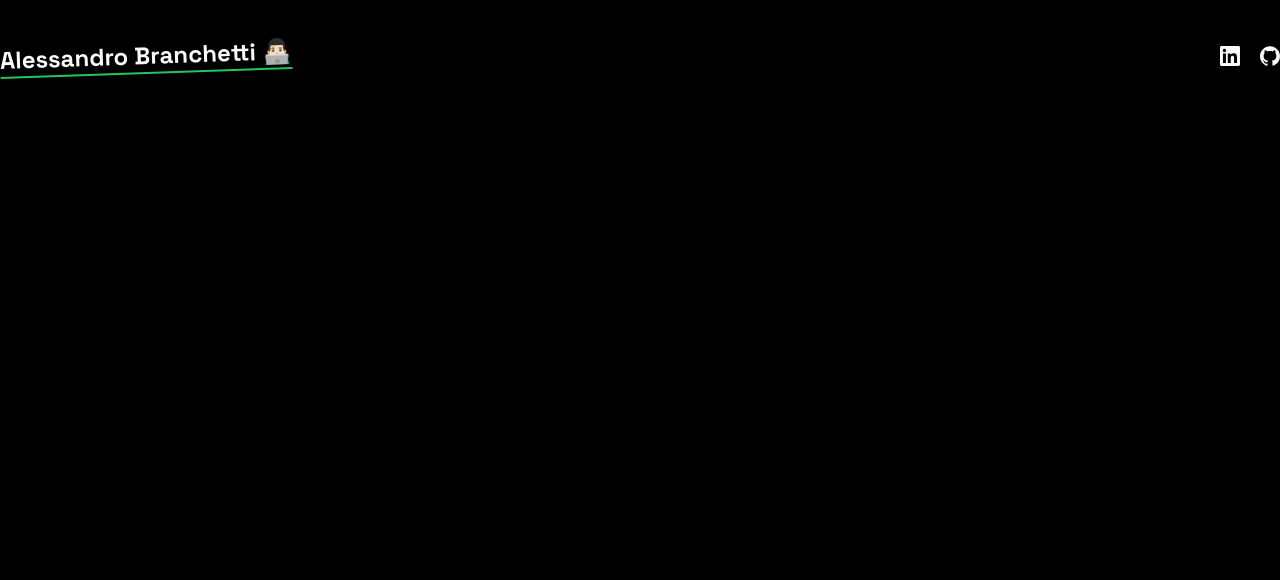
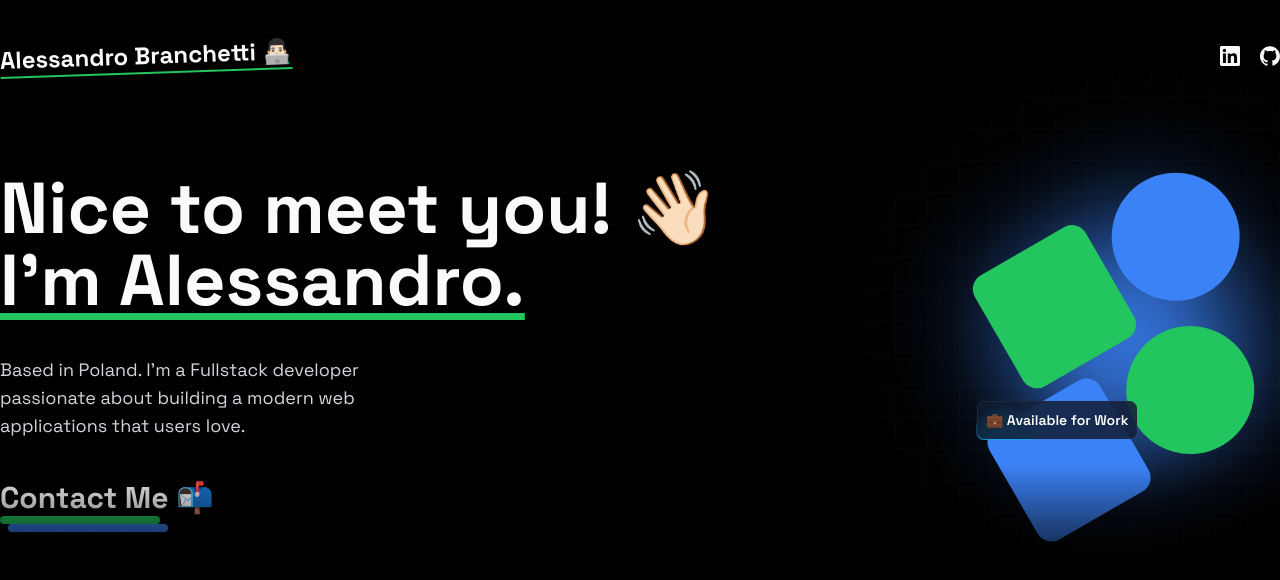
Before and after one commit to brnktt/portfolio, a Next.js app: page / in a window 1280 px wide. Shown: the top 580 px of the page. Built offline with nearby package versions, Linux system fonts and the light colour scheme.

Commit message:
add Hero section

```diff
--- /dev/null
+++ b/app/(home)/components/HeroSection.tsx
@@ -0,0 +1,42 @@
+import React from 'react';
+import Link from "next/link";
+import {MovingBorderBtn} from "@/components/ui/moving-border";
+
+function HeroSection() {
+  return (
+    <div className="flex flex-col-reverse lg:flex-row gap-16 lg:gap-0 items-center justify-between min-h-[60vh]">
+      <div className="space-y-10 text-center lg:text-left">
+        <h1 className="text-4xl lg:text-7xl font-bold">Nice to meet you! 👋🏻<br/> <span className="underline underline-offset-8 decoration-green-500">{"I'm Alessandro."}</span></h1>
+        <p className="md:w-96 text-lg text-gray-300">
+          {"Based in Poland. I'm a Fullstack developer passionate about building a modern web applications that users love."}
+        </p>
+        <Link href={"mailto:brk.alessandro@gmail.com"} className="inline-block group">
+          <h2 className="text-3xl font-bold group-hover:text-green-500 transition-all">Contact Me 📬</h2>
+          <div className="w-40 h-2 bg-green-500 rounded-full"></div>
+          <div className="w-40 h-2 bg-blue-500 rounded-full translate-x-2"></div>
+        </Link>
+      </div>
+
+      <div className="relative">
+        <div className="size-72 space-y-3 -rotate-[30deg] relative">
+          <div className="flex gap-3 translate-x-8">
+            <div className="size-32 rounded-2xl bg-green-500"></div>
+            <div className="size-32 rounded-full bg-blue-500"></div>
+          </div>
+          <div className="flex gap-3 -translate-x-8">
+            <div className="size-32 rounded-2xl bg-blue-500"></div>
+            <div className="size-32 rounded-full bg-green-500"></div>
+          </div>
+          <div className="glow absolute top-[40%] right-[50%] -z-10"></div>
+        </div>
+        <div className="absolute bottom-14 -left-4">
+          <MovingBorderBtn borderRadius="0.5rem" className="p-2 font-semibold">
+            <p>💼 Available for Work</p>
+          </MovingBorderBtn>
+        </div>
+      </div>
+    </div>
+  );
+}
+
+export default HeroSection;
--- a/app/(home)/components/Navbar.tsx
+++ b/app/(home)/components/Navbar.tsx
@@ -26,7 +26,7 @@
 
   return (
     <nav className="py-10 flex justify-between items-center">
-      <h1 className="text-2xl font-bold underline underline-offset-8 decoration-green-500 -rotate-2">Alessandro Branchetti 👨🏻‍💻</h1>
+      <h2 className="text-2xl font-bold underline underline-offset-8 decoration-green-500 -rotate-2">Alessandro Branchetti 👨🏻‍💻</h2>
       <div className="flex items-center gap-5">
         {socials.map((social: Social, index: number) => {
           const Icon: IconType = social.Icon;
--- a/app/(home)/page.tsx
+++ b/app/(home)/page.tsx
@@ -1,10 +1,15 @@
 import Navbar from "@/app/(home)/components/Navbar";
+import HeroSection from "@/app/(home)/components/HeroSection";
 
 export default function Home() {
   return (
-    <div className="min-h-screen bg-black">
-      <div className="max-w-7xl mx-auto">
-        <Navbar />
+    <div className="min-h-screen bg-black overflow-hidden">
+      <div className="dark:bg-black bg-white  dark:bg-grid-white/[0.02] bg-grid-black/[0.02] relative">
+        <div className="max-w-7xl mx-auto px-5 xl:p-0">
+          <Navbar/>
+          <HeroSection/>
+        </div>
+        <div className="h-10 xl:h-32 bg-gradient-to-t from-black absolute -bottom-5 left-0 xl:bottom-0 w-full"></div>
       </div>
     </div>
   );
--- a/app/globals.css
+++ b/app/globals.css
@@ -74,3 +74,10 @@
     @apply bg-background text-foreground;
   }
 }
+
+.glow {
+  width: 0;
+  height: 0;
+  border-radius: 50%;
+  box-shadow: 0 0 120px 100px #3b82f6;
+}
--- /dev/null
+++ b/components/ui/moving-border.tsx
@@ -0,0 +1,139 @@
+"use client";
+import React from "react";
+import {
+  motion,
+  useAnimationFrame,
+  useMotionTemplate,
+  useMotionValue,
+  useTransform,
+} from "framer-motion";
+import { useRef } from "react";
+import {cn} from "@/lib/utils";
+
+export function MovingBorderBtn({
+                         borderRadius = "1.75rem",
+                         children,
+                         as: Component = "button",
+                         containerClassName,
+                         borderClassName,
+                         duration,
+                         className,
+                         ...otherProps
+                       }: {
+  borderRadius?: string;
+  children: React.ReactNode;
+  as?: any;
+  containerClassName?: string;
+  borderClassName?: string;
+  duration?: number;
+  className?: string;
+  [key: string]: any;
+}) {
+  return (
+    <Component
+      className={cn(
+        "bg-transparent relative text-xl p-[1px] overflow-hidden ",
+        containerClassName
+      )}
+      style={{
+        borderRadius: borderRadius,
+      }}
+      {...otherProps}
+    >
+      <div
+        className="absolute inset-0"
+        style={{ borderRadius: `calc(${borderRadius} * 0.96)` }}
+      >
+        <MovingBorder duration={duration} rx="30%" ry="30%">
+          <div
+            className={cn(
+              "h-20 w-20 opacity-[0.8] bg-[radial-gradient(var(--sky-500)_40%,transparent_60%)]",
+              borderClassName
+            )}
+          />
+        </MovingBorder>
+      </div>
+
+      <div
+        className={cn(
+          "relative bg-slate-900/[0.8] border border-slate-800 backdrop-blur-xl text-white flex items-center justify-center w-full h-full text-sm antialiased",
+          className
+        )}
+        style={{
+          borderRadius: `calc(${borderRadius} * 0.96)`,
+        }}
+      >
+        {children}
+      </div>
+    </Component>
+  );
+}
+
+export const MovingBorder = ({
+                               children,
+                               duration = 2000,
+                               rx,
+                               ry,
+                               ...otherProps
+                             }: {
+  children: React.ReactNode;
+  duration?: number;
+  rx?: string;
+  ry?: string;
+  [key: string]: any;
+}) => {
+  const pathRef = useRef<any>();
+  const progress = useMotionValue<number>(0);
+
+  useAnimationFrame((time) => {
+    const length = pathRef.current?.getTotalLength();
+    if (length) {
+      const pxPerMillisecond = length / duration;
+      progress.set((time * pxPerMillisecond) % length);
+    }
+  });
+
+  const x = useTransform(
+    progress,
+    (val) => pathRef.current?.getPointAtLength(val).x
+  );
+  const y = useTransform(
+    progress,
+    (val) => pathRef.current?.getPointAtLength(val).y
+  );
+
+  const transform = useMotionTemplate`translateX(${x}px) translateY(${y}px) translateX(-50%) translateY(-50%)`;
+
+  return (
+    <>
+      <svg
+        xmlns="http://www.w3.org/2000/svg"
+        preserveAspectRatio="none"
+        className="absolute h-full w-full"
+        width="100%"
+        height="100%"
+        {...otherProps}
+      >
+        <rect
+          fill="none"
+          width="100%"
+          height="100%"
+          rx={rx}
+          ry={ry}
+          ref={pathRef}
+        />
+      </svg>
+      <motion.div
+        style={{
+          position: "absolute",
+          top: 0,
+          left: 0,
+          display: "inline-block",
+          transform,
+        }}
+      >
+        {children}
+      </motion.div>
+    </>
+  );
+};
--- a/package.json
+++ b/package.json
@@ -11,7 +11,9 @@
   "dependencies": {
     "class-variance-authority": "^0.7.0",
     "clsx": "^2.1.0",
+    "framer-motion": "^11.0.18",
     "lucide-react": "^0.359.0",
+    "mini-svg-data-uri": "^1.4.4",
     "next": "14.1.3",
     "next-themes": "^0.3.0",
     "react": "^18",
--- a/tailwind.config.ts
+++ b/tailwind.config.ts
@@ -1,4 +1,10 @@
 import type { Config } from "tailwindcss"
+
+import svgToDataUri from "mini-svg-data-uri";
+
+const {
+  default: flattenColorPalette,
+} = require("tailwindcss/lib/util/flattenColorPalette");
 
 const config = {
   darkMode: ["class"],
@@ -74,7 +80,42 @@
       },
     },
   },
-  plugins: [require("tailwindcss-animate")],
+  plugins: [require("tailwindcss-animate"),
+    addVariablesForColors,
+    function ({ matchUtilities, theme }: any) {
+      matchUtilities(
+        {
+          "bg-grid": (value: any) => ({
+            backgroundImage: `url("${svgToDataUri(
+              `<svg xmlns="http://www.w3.org/2000/svg" viewBox="0 0 32 32" width="32" height="32" fill="none" stroke="${value}"><path d="M0 .5H31.5V32"/></svg>`
+            )}")`,
+          }),
+          "bg-grid-small": (value: any) => ({
+            backgroundImage: `url("${svgToDataUri(
+              `<svg xmlns="http://www.w3.org/2000/svg" viewBox="0 0 32 32" width="8" height="8" fill="none" stroke="${value}"><path d="M0 .5H31.5V32"/></svg>`
+            )}")`,
+          }),
+          "bg-dot": (value: any) => ({
+            backgroundImage: `url("${svgToDataUri(
+              `<svg xmlns="http://www.w3.org/2000/svg" viewBox="0 0 32 32" width="16" height="16" fill="none"><circle fill="${value}" id="pattern-circle" cx="10" cy="10" r="1.6257413380501518"></circle></svg>`
+            )}")`,
+          }),
+        },
+        { values: flattenColorPalette(theme("backgroundColor")), type: "color" }
+      );
+    },
+  ],
 } satisfies Config
 
+function addVariablesForColors({ addBase, theme }: any) {
+  let allColors = flattenColorPalette(theme("colors"));
+  let newVars = Object.fromEntries(
+    Object.entries(allColors).map(([key, val]) => [`--${key}`, val])
+  );
+
+  addBase({
+    ":root": newVars,
+  });
+}
+
 export default config
```
Also changed, not shown: 1 other file (tests, documents, lock files or other folders).
